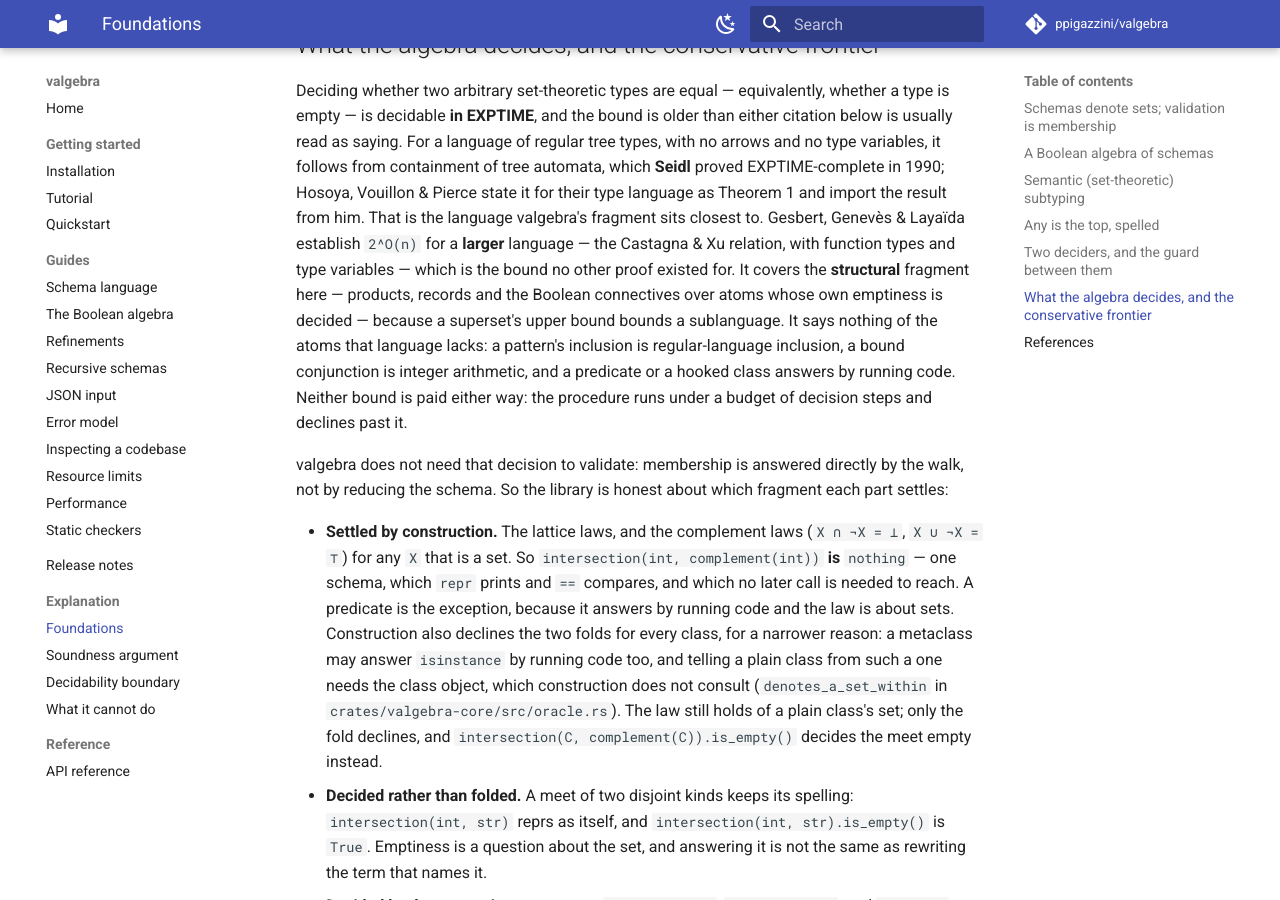
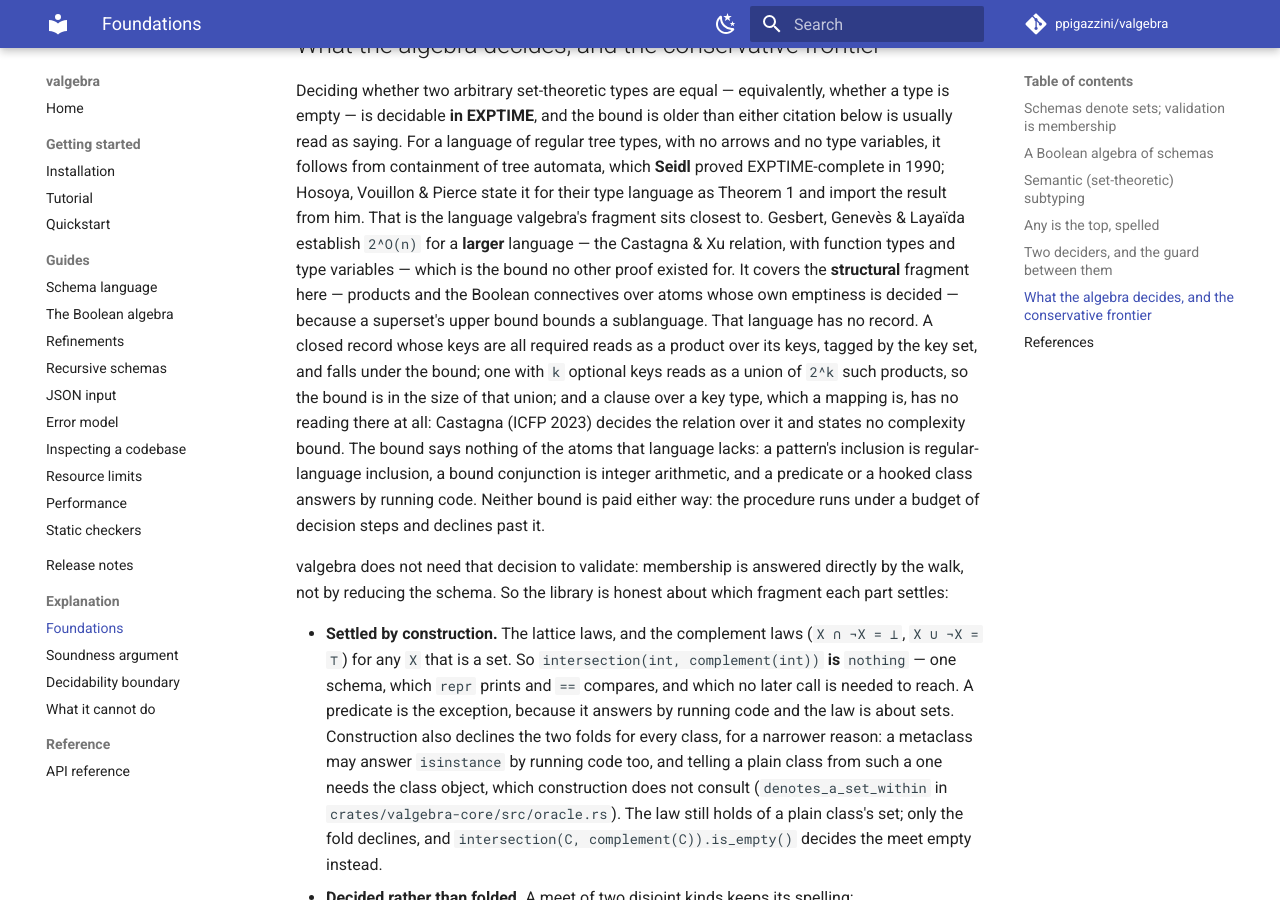
Before and after one commit to ppigazzini/valgebra, an MkDocs documentation site: the page built from docs/13-foundations.md, in a window 1280 px wide and 900 px high, scrolled down 2862 px. Built offline with MkDocs 1.6.1 and Material for MkDocs 9.7.7, drawn with Linux system fonts in a browser that asks for light colours; comment, search, counter and statistics services are not loaded.

Commit message:
docs: each citation says what its paper says
The word component is the classical construction, a complement by subset
construction, a product and an emptiness test, which Hosoya, Vouillon and
Pierce describe and set aside for their top-down algorithm. The
metamorphic-testing review says a complete set of relations "might still
not be equivalent to a test oracle", and the two pages quote that hedge.
The Gesbert-Geneves-Layaida bound covers products and the connectives; its
language has no record, so the foundations page gives the reading of a
closed record as products, the cost of optional keys, and a key clause as
outside it, decided by Castagna's record calculus with no bound stated.
The two "Castagna & Duboc" citations name the 2024 guard-analysis paper's
section 7.1, which the reference list carries.

```diff
--- a/docs/13-foundations.md
+++ b/docs/13-foundations.md
@@ -143,11 +143,16 @@ from him. That is the language valgebra's fragment sits closest to. Gesbert,
 Genevès & Layaïda establish `2^O(n)` for a **larger** language — the
 Castagna & Xu relation, with function types and type variables — which is the
 bound no other proof existed for. It covers the **structural** fragment here —
-products, records and the Boolean connectives over atoms whose own emptiness is
-decided — because a superset's upper bound bounds a sublanguage. It says nothing
-of the atoms that language lacks: a pattern's inclusion is regular-language
-inclusion, a bound conjunction is integer arithmetic, and a predicate or a
-hooked class answers by running code. Neither bound is paid either way: the
+products and the Boolean connectives over atoms whose own emptiness is decided —
+because a superset's upper bound bounds a sublanguage. That language has no
+record. A closed record whose keys are all required reads as a product over its
+keys, tagged by the key set, and falls under the bound; one with `k` optional
+keys reads as a union of `2^k` such products, so the bound is in the size of
+that union; and a clause over a key type, which a mapping is, has no reading
+there at all: Castagna (ICFP 2023) decides the relation over it and states no
+complexity bound. The bound says nothing of the atoms that language lacks: a
+pattern's inclusion is regular-language inclusion, a bound conjunction is integer
+arithmetic, and a predicate or a hooked class answers by running code. Neither bound is paid either way: the
 procedure runs under a budget of decision steps and declines past it.
 
 valgebra does not need that decision to validate: membership is answered
```
Also changed, not shown: docs/14-soundness.md (+1 -1 lines), docs/dev/10-theory.md (+17 -6 lines).
